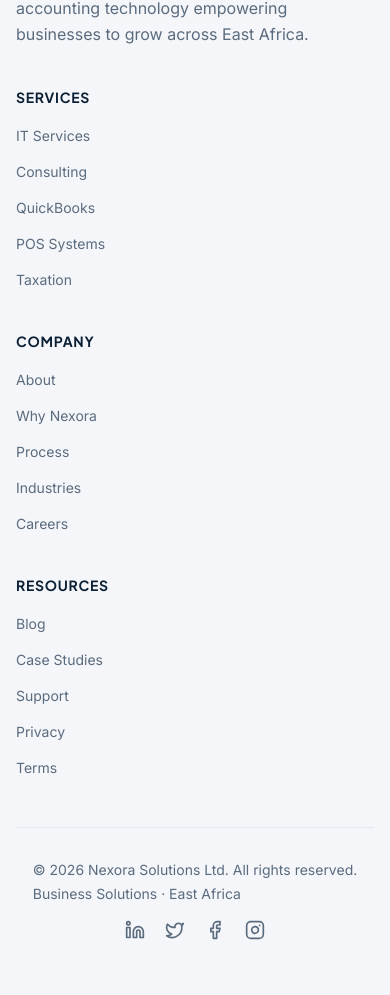
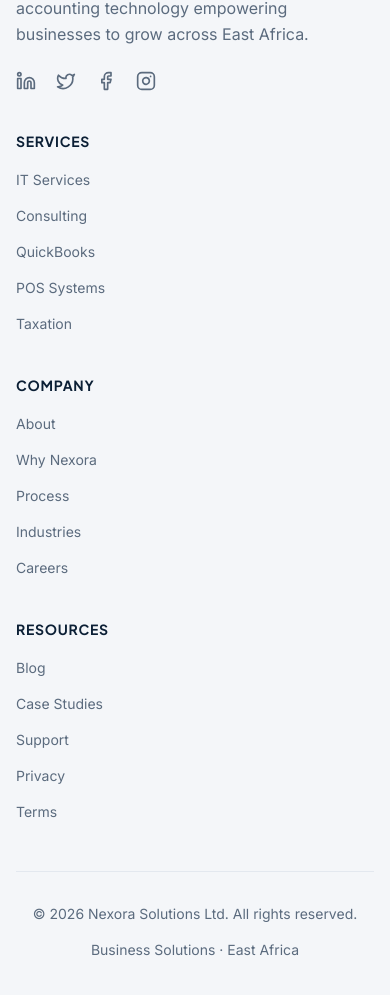
Before and after one commit to rhsfabrice-arch/nexora-solutions-website, a Next.js app: page / in a window 390 px wide. Shown: the part 9556-10551 px from the top of the page. Built offline with nearby package versions, Linux system fonts and the light colour scheme.

Commit message:
Update site-footer.tsx

```diff
--- a/components/site-footer.tsx
+++ b/components/site-footer.tsx
@@ -35,42 +35,12 @@ export function SiteFooter() {
               Enterprise-grade IT, consulting, and accounting technology
               empowering businesses to grow across East Africa.
             </p>
-          </div>
 
-          {columns.map((col) => (
-            <div key={col.title}>
-              <h3 className="font-heading text-sm font-bold uppercase tracking-wider text-navy">
-                {col.title}
-              </h3>
-              <ul className="mt-4 space-y-3">
-                {col.links.map((link) => (
-                  <li key={link}>
-                    <Link
-                      href="#"
-                      className="text-sm text-muted-foreground transition-colors hover:text-green"
-                    >
-                      {link}
-                    </Link>
-                  </li>
-                ))}
-              </ul>
-            </div>
-          ))}
-        </div>
-
-        <div className="mt-12 flex flex-col items-center justify-between gap-4 border-t border-border pt-8 sm:flex-row">
-          <div className="flex flex-col gap-1">
-            <p className="text-sm text-muted-foreground">
-              © {new Date().getFullYear()} Nexora Solutions Ltd. All rights reserved.
-            </p>
-            <p className="text-sm text-muted-foreground">Business Solutions · East Africa</p>
-          </div>
-
-          {/* 🟢 SELF-CONTAINED RAW HTML ICONS MATRIX */}
-          <div className="flex items-center gap-5">
+            {/* 🟢 MOVED: Icons are now placed directly under the description text with an mt-6 separation */}
+            <div className="mt-6 flex items-center gap-5">
               {/* LinkedIn */}
               <a
-              href="https://linkedin.com"
+                href="https://www.linkedin.com/in/nexora-solutions-09a87a418/"
                 target="_blank"
                 rel="noopener noreferrer"
                 className="text-muted-foreground transition-all duration-200 hover:text-green hover:scale-110"
@@ -85,7 +55,7 @@ export function SiteFooter() {
 
               {/* X / Twitter */}
               <a
-              href="https://x.com"
+                href="https://www.linkedin.com/in/nexora-solutions-09a87a418/"
                 target="_blank"
                 rel="noopener noreferrer"
                 className="text-muted-foreground transition-all duration-200 hover:text-green hover:scale-110"
@@ -98,7 +68,7 @@ export function SiteFooter() {
 
               {/* Facebook */}
               <a
-              href="https://facebook.com"
+                href="https://www.facebook.com/profile.php?id=61590964061819"
                 target="_blank"
                 rel="noopener noreferrer"
                 className="text-muted-foreground transition-all duration-200 hover:text-green hover:scale-110"
@@ -125,6 +95,35 @@ export function SiteFooter() {
               </a>
             </div>
           </div>
+
+          {columns.map((col) => (
+            <div key={col.title}>
+              <h3 className="font-heading text-sm font-bold uppercase tracking-wider text-navy">
+                {col.title}
+              </h3>
+              <ul className="mt-4 space-y-3">
+                {col.links.map((link) => (
+                  <li key={link}>
+                    <Link
+                      href="#"
+                      className="text-sm text-muted-foreground transition-colors hover:text-green"
+                    >
+                      {link}
+                    </Link>
+                  </li>
+                ))}
+              </ul>
+            </div>
+          ))}
+        </div>
+
+        {/* The bottom bar layout is restored exactly to how it was originally structured */}
+        <div className="mt-12 flex flex-col items-center justify-between gap-4 border-t border-border pt-8 sm:flex-row">
+          <p className="text-sm text-muted-foreground">
+            © {new Date().getFullYear()} Nexora Solutions Ltd. All rights reserved.
+          </p>
+          <p className="text-sm text-muted-foreground">Business Solutions · East Africa</p>
+        </div>
       </div>
     </footer>
   )
```
Lines whose indentation alone changed are shown as unchanged.
